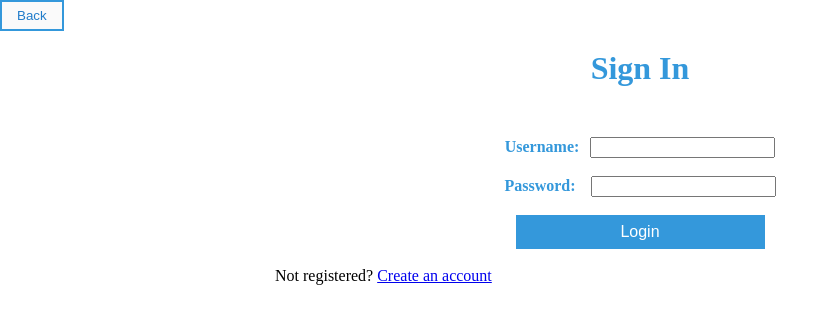
After one commit to benjaminulmer/471Project, a PHP site: page /loginPage.php in a window 1280 px wide. The commit adds this page. Shown: the top 324 px of the page, without its empty margins (0-839 px from the left). Run offline with PHP 8.4, Linux system fonts and the light colour scheme.

Commit message:
Added new files
-Updated homePage.php
-Added loginPage.php
-Added signUpPage.php
-Added altSignUpPage.php

```diff
--- a/homePage.php
+++ b/homePage.php
@@ -57,7 +57,7 @@
 		<form action="signUpPage.php">
 			<input type="submit" class="button3" value="Sign Up">
 		</form>
-		<font color="#3498DB"><center><h1>[Insert Title Here]</h1></center></font>
+		<font color="#3498DB"><center><h1>Couldn't Come Up With A Good Name Movie Database</h1></center></font>
 		<center><form action="searchByName.php">
 			<input type="submit" class="button" value="Search By Name">
 		</form>
--- /dev/null
+++ b/loginPage.php
@@ -0,0 +1,59 @@
+<!DOCTYPE html>
+
+<html>
+	<head>
+		<title>Login Page</title>
+	</head>
+
+	<style>
+		h1 {
+			width: 500px;
+			margin: 50px auto;
+		}
+		div {
+			text-indent: 267px;
+		}
+		.button {
+			width: 249px;
+			padding: 6px 15px;
+			border: 2px solid #3498DB;
+			background-color: #3498DB;
+			color: white;
+			font-size: 16px;
+		}
+		.button2 {
+			position: absolute;
+			top: 0;
+			left: 0;
+			padding: 6px 15px;
+			border: 2px solid #3498DB;
+			background-color: #3498DB;
+			color: #fafafa;
+		}
+		.button:hover {
+			background-color: #fafafa;
+			color: #207cca;
+		}
+		.button2:hover {
+			background-color: #fafafa;
+			color: #207cca;
+		}
+	</style>
+
+	<body>
+		<form action="homePage.php">
+			<input type="submit" class="button2" value="Back">
+		</form>
+		<font color="#3498DB"><center><h1>Sign In</h1></center></font>
+		<center><form>
+			<font color="#3498DB"><b>Username:</b></font>
+			<span style="display: inline-block; width: 3px;"></span>
+			<input type="text" name="usr"><br><br>
+			<font color="#3498DB"><b>Password:</b></font>
+			<span style="display: inline-block; width: 7px;"></span>
+			<input type="password" name="password"><br><br>
+			<input type="submit" class="button" name="submit" value="Login"><br><br>
+		</form></center>
+		<div id="div">Not registered? <a href="altSignUpPage.php">Create an account</a></div>
+	</body>
+</html>
```
Also changed, not shown: altSignUpPage.php (added, +55 -0 lines), signUpPage.php (added, +55 -0 lines).
